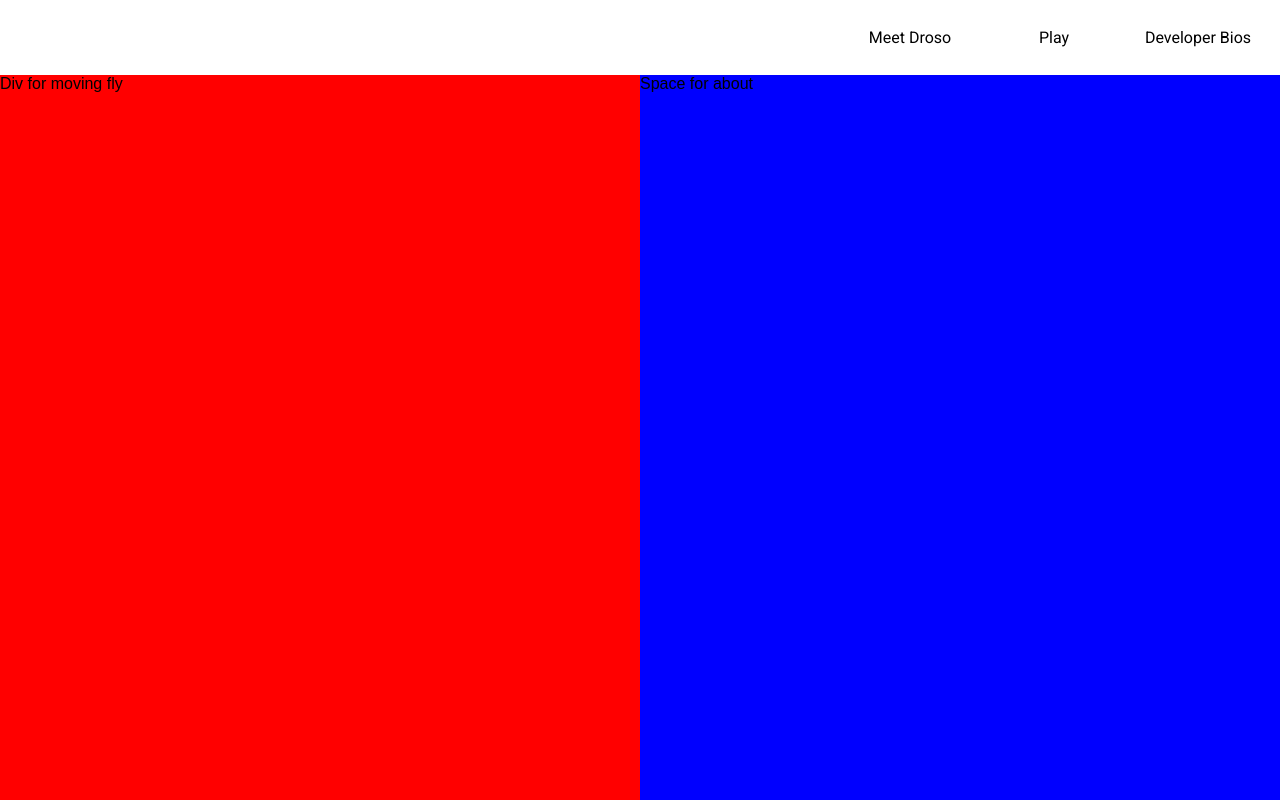
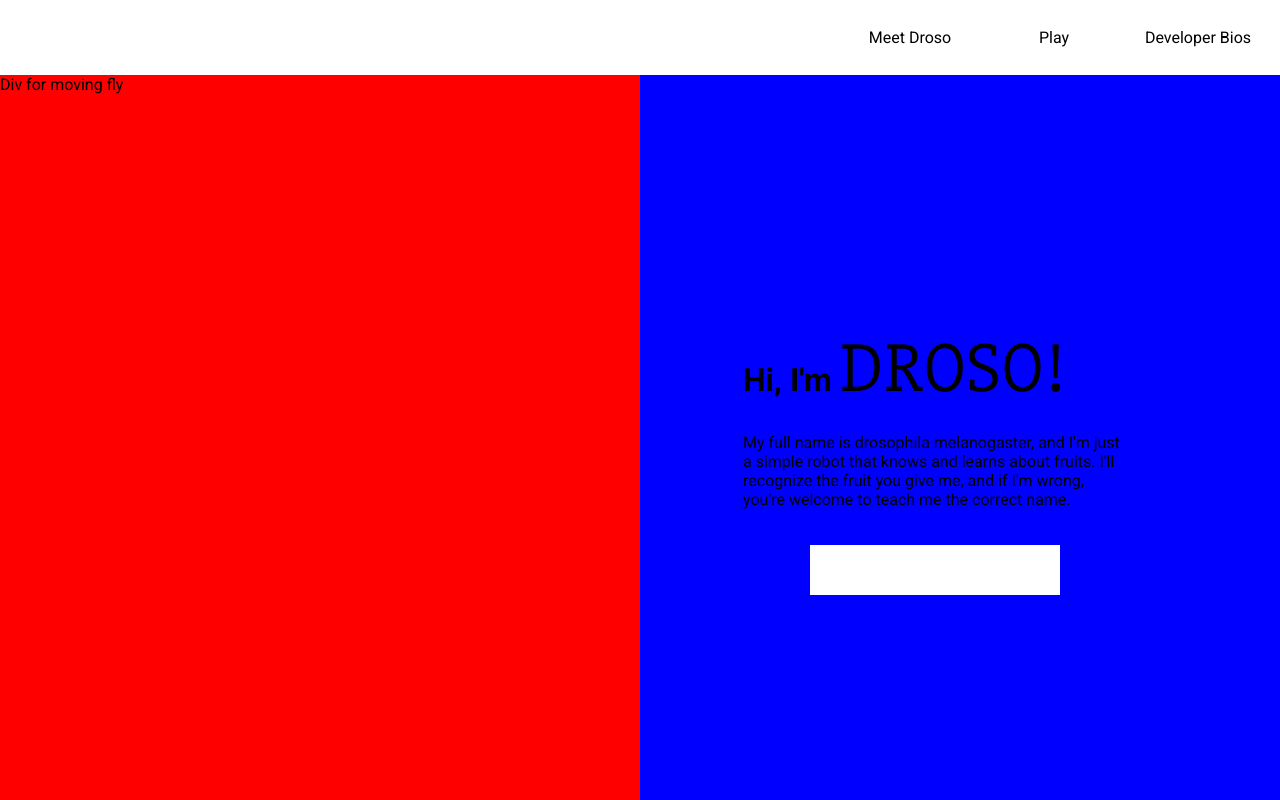
Before and after one commit to row2k/Droso, a plain HTML site: page index.html in a window 1280 px wide. Shown: the top 800 px of the page. Drawn offline with nearby package versions, Linux system fonts and the light colour scheme.

Commit message:
laying out content in about section

```diff
--- a/css/styles.css
+++ b/css/styles.css
@@ -3,6 +3,10 @@
   -webkit-box-sizing: border-box;
   -moz-box-sizing: border-box;
 }*/
+
+body {
+  font-family: "Roboto",sans-serif;
+}
 
 .navbar {
   margin-top: 0px;
@@ -67,6 +71,37 @@
   height: 100%;
 }
 
+#about {
+  display: flex;
+  flex-direction: column;
+  align-items: center;
+  justify-content: center;
+  flex-wrap: nowrap;
+  overflow: hidden;
+}
+
+.aboutcontent {
+  max-width: 60%;
+  margin-left: -50px;
+  margin-top: -50px;
+}
+
+.playbutton {
+  display: block;
+  margin-top: 20px;
+  margin-left: -50px;
+  width: 250px;
+  background-color: white;
+  height: 50px;
+}
+
+#drosohead {
+  font-family: "Slabo 27px",sans-serif;
+  font-size: 70px;
+  text-transform: uppercase;
+  font-weight: lighter;
+}
+
 .flexmain .column {
   flex-direction: column;
 }
--- a/index.html
+++ b/index.html
@@ -28,7 +28,15 @@
       <div class="flexmain flex-small column" >
 
              <div class="flex-small" id="about">
-               Space for about
+               <div class="aboutcontent">
+               <h1>Hi, I'm <span id="drosohead">Droso!</span></h1>
+               <p>
+                 My full name is drosophila melanogaster, and I'm just a simple robot that knows and learns about fruits. I'll recognize the fruit you give me, and if I'm wrong, you're welcome to teach me the correct name.
+               </p>
+              </div>
+              <div class="playbutton" id="playbutton">
+
+              </div>
              </div>
              <div class="flex-small" id="play">
                Space for dynamic
```
